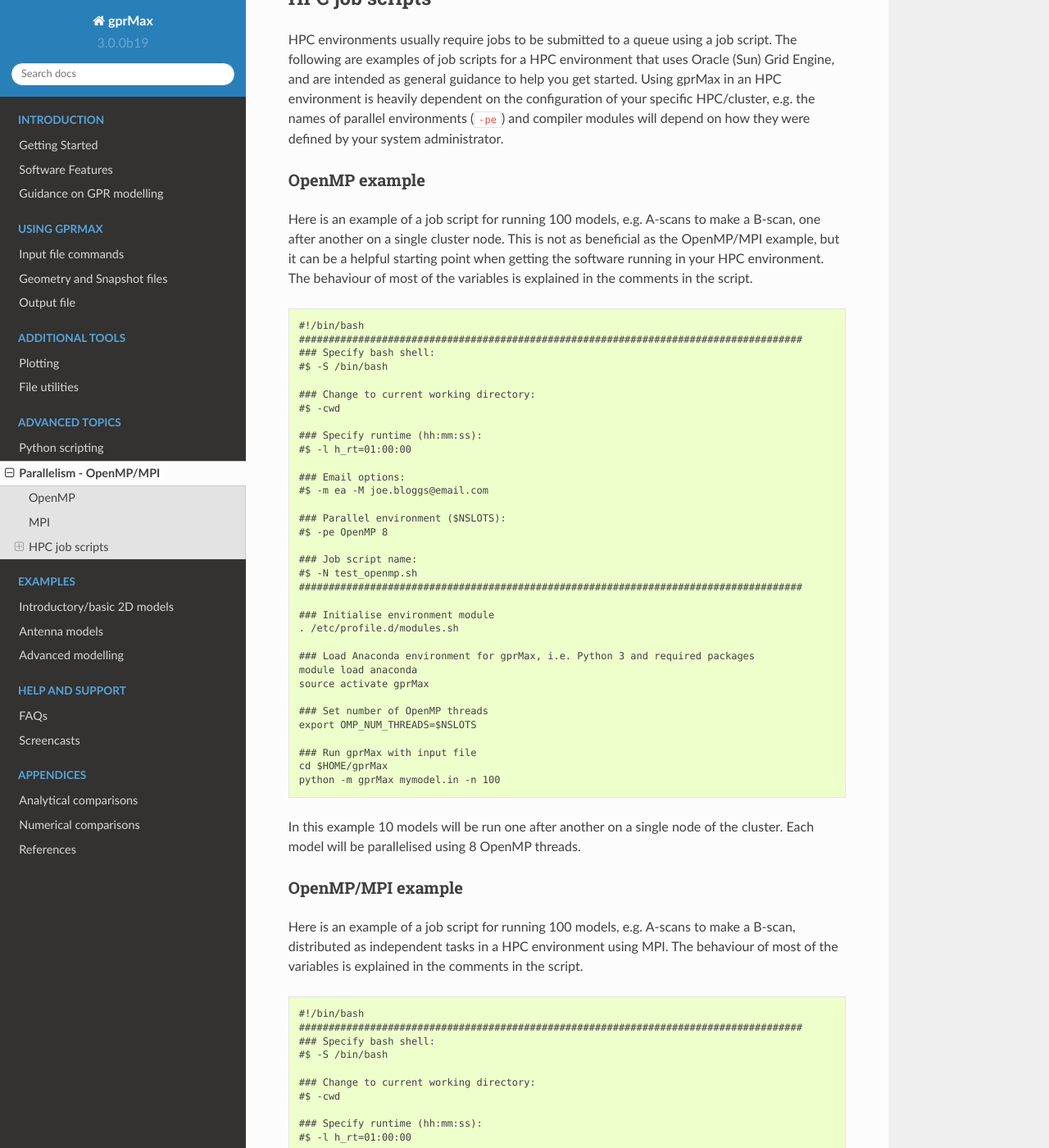
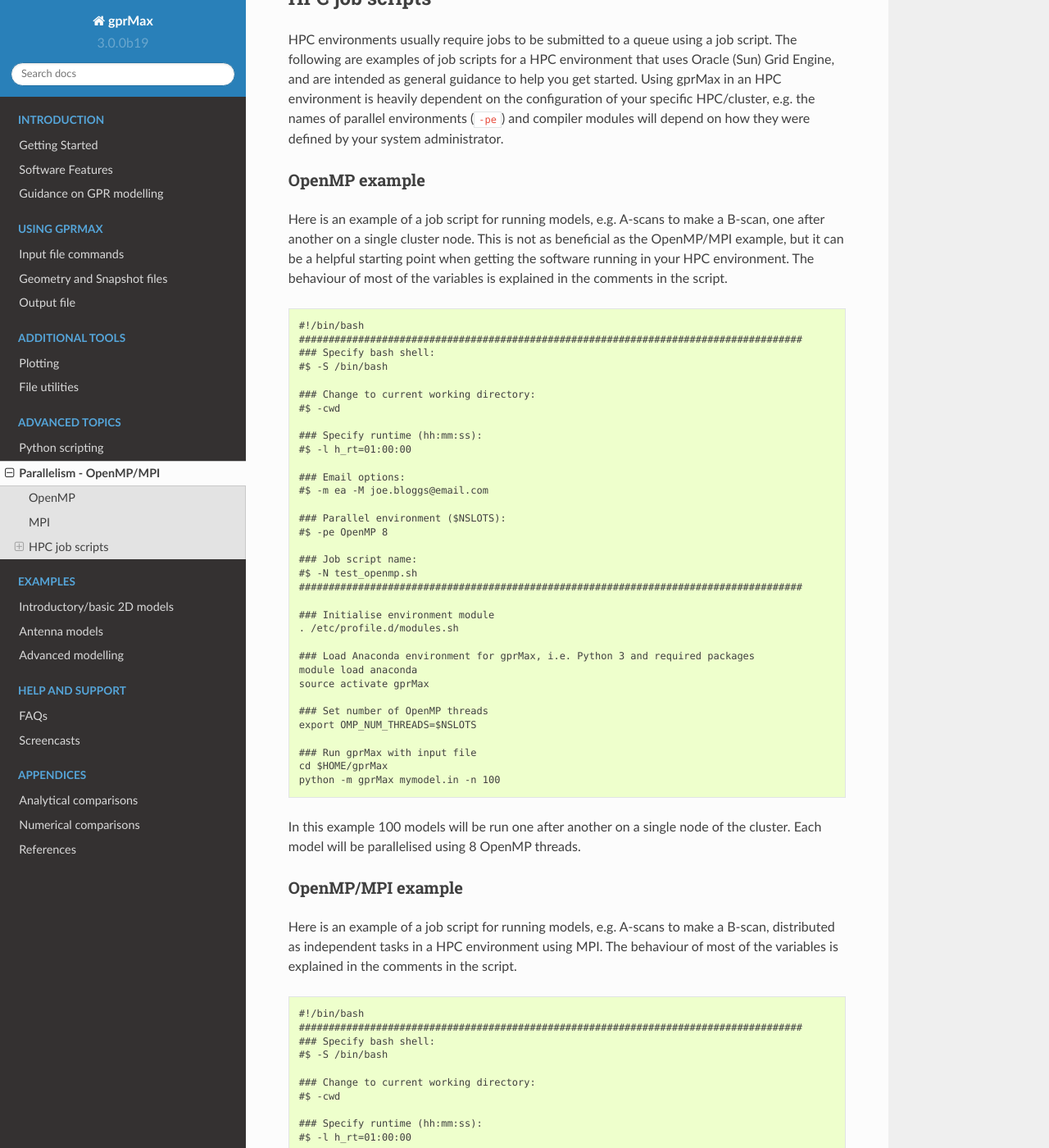
Before and after one commit to gprMax/gprMax, a Sphinx documentation site: the page built from docs/source/openmp_mpi.rst, in a window 1280 px wide and 1400 px high, scrolled down 872 px. Shown: the whole window at 82% size. Built offline with Sphinx 7.4.7 and the Read the Docs theme 2.0.0, drawn with Linux system fonts in a browser that asks for light colours; some of the changed text lies outside the part shown.

Commit message:
Corrections to number of models being run.

```diff
--- a/docs/source/openmp_mpi.rst
+++ b/docs/source/openmp_mpi.rst
@@ -26,7 +26,7 @@
 OpenMP example
 --------------
 
-Here is an example of a job script for running 100 models, e.g. A-scans to make a B-scan, one after another on a single cluster node. This is not as beneficial as the OpenMP/MPI example, but it can be a helpful starting point when getting the software running in your HPC environment. The behaviour of most of the variables is explained in the comments in the script.
+Here is an example of a job script for running models, e.g. A-scans to make a B-scan, one after another on a single cluster node. This is not as beneficial as the OpenMP/MPI example, but it can be a helpful starting point when getting the software running in your HPC environment. The behaviour of most of the variables is explained in the comments in the script.
 
 .. code-block:: none
 
@@ -65,13 +65,13 @@
     cd $HOME/gprMax
     python -m gprMax mymodel.in -n 100
 
-In this example 10 models will be run one after another on a single node of the cluster. Each model will be parallelised using 8 OpenMP threads.
+In this example 100 models will be run one after another on a single node of the cluster. Each model will be parallelised using 8 OpenMP threads.
 
 
 OpenMP/MPI example
 ------------------
 
-Here is an example of a job script for running 100 models, e.g. A-scans to make a B-scan, distributed as independent tasks in a HPC environment using MPI. The behaviour of most of the variables is explained in the comments in the script.
+Here is an example of a job script for running models, e.g. A-scans to make a B-scan, distributed as independent tasks in a HPC environment using MPI. The behaviour of most of the variables is explained in the comments in the script.
 
 .. code-block:: none
 
```
Also changed, not shown: other parts of docs/source/openmp_mpi.rst (+1 -1 lines).
